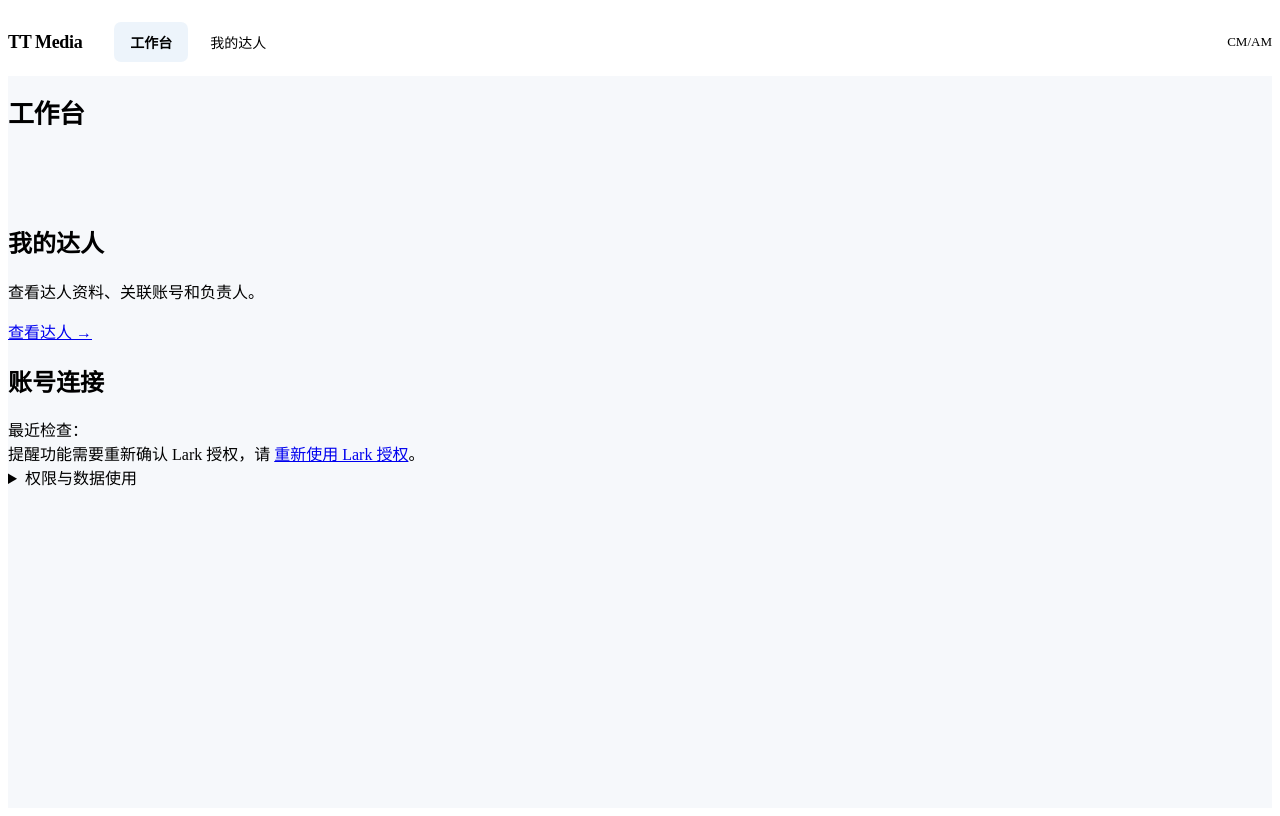
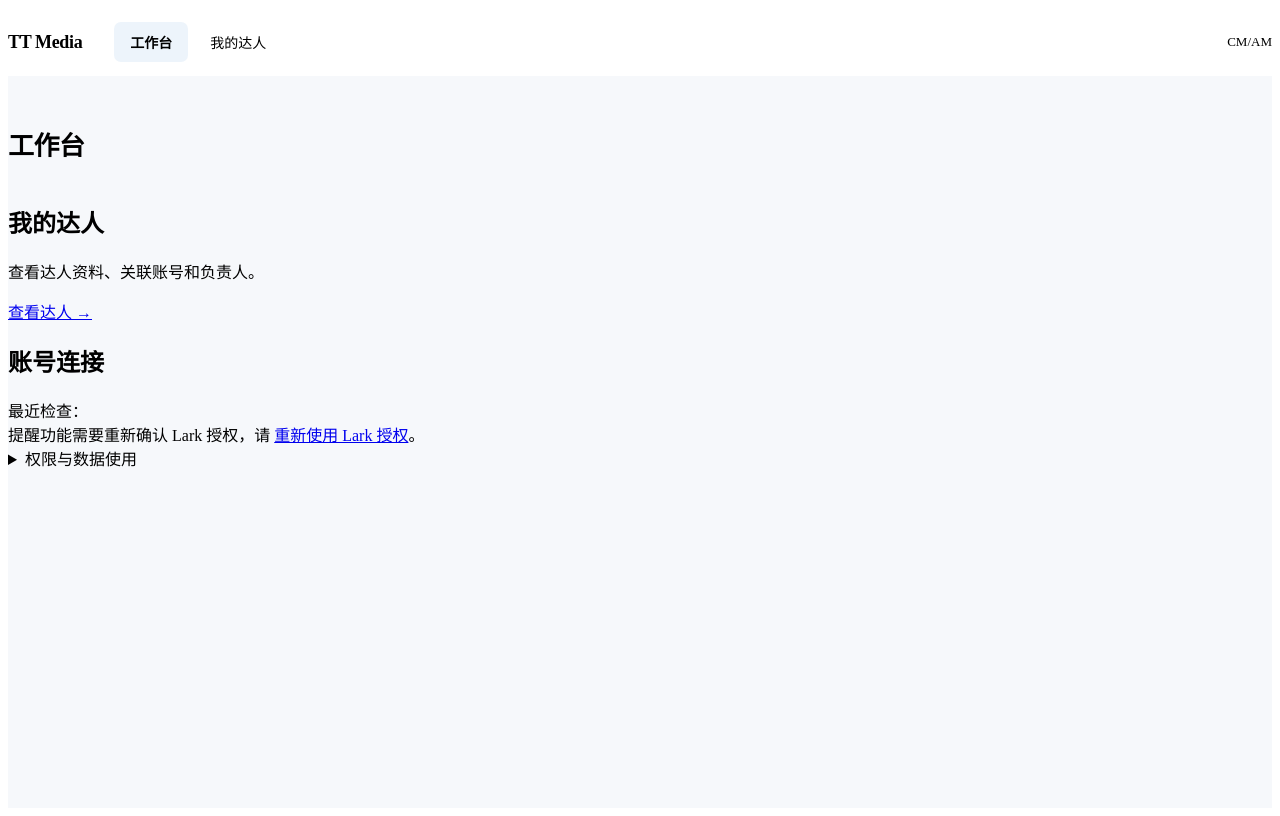
Before and after one commit to ttmedialondon/lark-cm-am-assistant, a FastAPI app: template backend/app/templates/dashboard.html in a window 1280 px wide. Run offline with FastAPI, Linux system fonts and the light colour scheme; the template is opened without the code that fills it, so the values that code supplies are empty; some libraries are stand-ins or nearby versions.

Commit message:
Align workbench content spacing with business pages

```diff
--- a/backend/app/static/app.css
+++ b/backend/app/static/app.css
@@ -16,6 +16,7 @@
 
 .business-page { min-height: 100vh; color: var(--tblr-body-color); background: var(--tblr-bg-surface-secondary, #f6f8fb); }
 .business-page .container-xl { max-width: 1280px; }
+.business-page .page-body { margin-block: 0; }
 .business-page .page-body, .business-page .oh-main { padding-top: 32px; padding-bottom: 40px; }
 .business-page .page-title { font-size: 26px; font-weight: 600; letter-spacing: -.02em; }
 .business-page .card { border-radius: 12px; box-shadow: none; }
--- a/backend/app/templates/base.html
+++ b/backend/app/templates/base.html
@@ -6,7 +6,7 @@
     <meta name="robots" content="noindex,nofollow">
     <title>{% block title %}Lark CM/AM Assistant{% endblock %}</title>
     <link rel="stylesheet" href="https://cdn.jsdelivr.net/npm/@tabler/core@1.4.0/dist/css/tabler.min.css">
-    <link rel="stylesheet" href="/static/app.css?v=business-nav-20261007">
+    <link rel="stylesheet" href="/static/app.css?v=business-nav-20261007-2">
     {% block extra_head %}{% endblock %}
   </head>
   <body>
--- a/backend/app/templates/dashboard.html
+++ b/backend/app/templates/dashboard.html
@@ -5,13 +5,9 @@
   {% set business_section = 'workbench' %}
   {% include "partials/business_nav.html" %}
   <div class="page-wrapper">
-    <div class="page-header business-heading d-print-none">
-      <div class="container-xl">
-        <h1 class="page-title">工作台</h1>
-      </div>
-    </div>
     <div class="page-body">
       <div class="container-xl">
+        <div class="business-heading"><h1 class="page-title">工作台</h1></div>
         <section class="row g-3 mb-5" aria-label="常用功能">
           <div class="col-md-4">
             <div class="card business-feature-card h-100">
```
